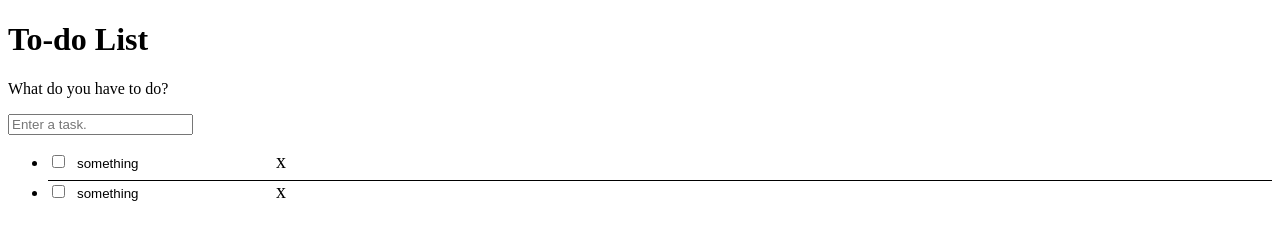
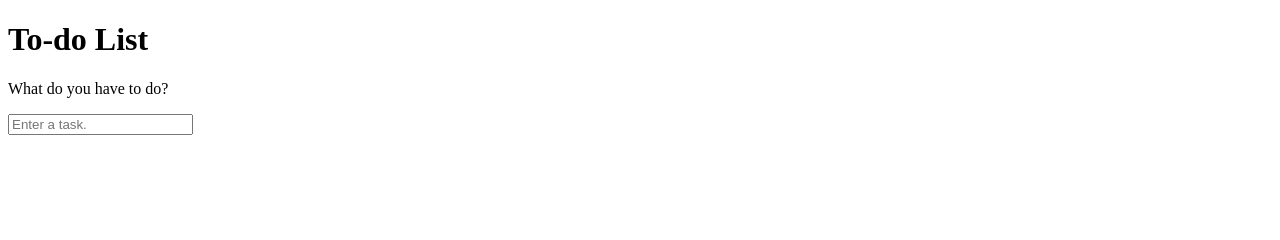
Before and after one commit to Leda909/ToDoListJS, a plain HTML site: page index.html in a window 1280 px wide. Drawn offline with Linux system fonts and the light colour scheme.

```diff
--- a/index.html
+++ b/index.html
@@ -16,7 +16,7 @@
             <input type="text" id="taskInput" placeholder="Enter a task." name="taskInput">
         </form>
         <ul class="tasks" id="taskList">
-            <li class="task">
+            <!-- <li class="task">
                 <input type="checkbox">
                 <input type="text" value="something">
                 <button>x</button>
@@ -25,7 +25,7 @@
                 <input type="checkbox">
                 <input type="text" value="something">
                 <button>x</button>
-            </li>
+            </li> -->
         </ul>
     </main>
     <script src="script.js"></script>
```
